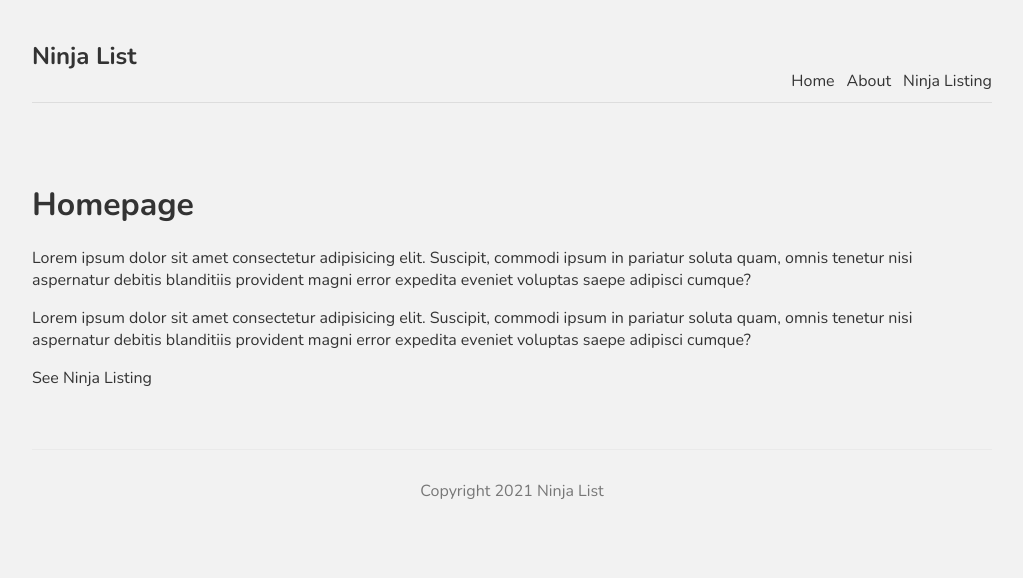
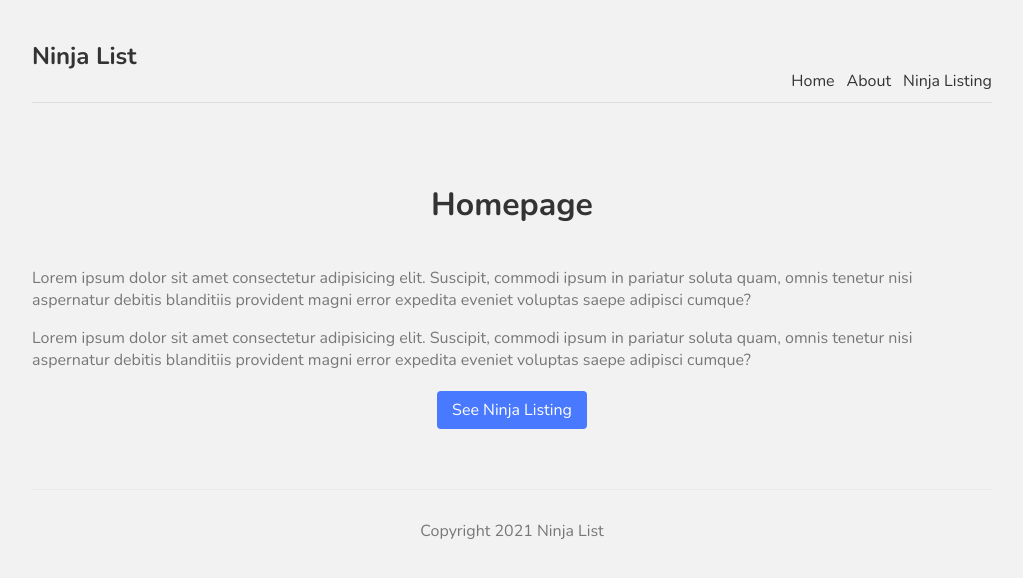
Before and after one commit to developer-junaid/NextJs-Tutorial, a Next.js app: page / in a window 1280 px wide. Shown: the top 578 px of the page, without its empty margins (128-1151 px from the left). Built offline with nearby package versions, Linux system fonts and the light colour scheme.

Commit message:
added scoped css

```diff
--- a/pages/index.js
+++ b/pages/index.js
@@ -5,7 +5,7 @@
 import Footer from "../components/Footer";
 import Navbar from "../components/Navbar";
 
-// Styles
+// Styles for this page
 import styles from "../styles/Home.module.css";
 
 // Link
@@ -14,21 +14,21 @@
 export default function Home() {
   return (
     <div>
-      <h1>Homepage</h1>
-      <p>
+      <h1 className={styles.title}>Homepage</h1>
+      <p className={styles.text}>
         Lorem ipsum dolor sit amet consectetur adipisicing elit. Suscipit,
         commodi ipsum in pariatur soluta quam, omnis tenetur nisi aspernatur
         debitis blanditiis provident magni error expedita eveniet voluptas saepe
         adipisci cumque?
       </p>
-      <p>
+      <p className={styles.text}>
         Lorem ipsum dolor sit amet consectetur adipisicing elit. Suscipit,
         commodi ipsum in pariatur soluta quam, omnis tenetur nisi aspernatur
         debitis blanditiis provident magni error expedita eveniet voluptas saepe
         adipisci cumque?
       </p>
       <Link href="/ninjas">
-        <a>See Ninja Listing</a>
+        <a className={styles.btn}>See Ninja Listing</a>
       </Link>
     </div>
   );
--- a/styles/Home.module.css
+++ b/styles/Home.module.css
@@ -1,121 +1,20 @@
-.container {
-  min-height: 100vh;
-  padding: 0 0.5rem;
-  display: flex;
-  flex-direction: column;
-  justify-content: center;
-  align-items: center;
-  height: 100vh;
-}
-
-.main {
-  padding: 5rem 0;
-  flex: 1;
-  display: flex;
-  flex-direction: column;
-  justify-content: center;
-  align-items: center;
-}
-
-.footer {
-  width: 100%;
-  height: 100px;
-  border-top: 1px solid #eaeaea;
-  display: flex;
-  justify-content: center;
-  align-items: center;
-}
-
-.footer a {
-  display: flex;
-  justify-content: center;
-  align-items: center;
-  flex-grow: 1;
-}
-
-.title a {
-  color: #0070f3;
-  text-decoration: none;
-}
-
-.title a:hover,
-.title a:focus,
-.title a:active {
-  text-decoration: underline;
-}
-
 .title {
-  margin: 0;
-  line-height: 1.15;
-  font-size: 4rem;
-}
-
-.title,
-.description {
+  color: #333;
+  padding-bottom: 20px;
   text-align: center;
 }
 
-.description {
-  line-height: 1.5;
-  font-size: 1.5rem;
+.text {
+  color: #777;
 }
 
-.code {
-  background: #fafafa;
-  border-radius: 5px;
-  padding: 0.75rem;
-  font-size: 1.1rem;
-  font-family: Menlo, Monaco, Lucida Console, Liberation Mono, DejaVu Sans Mono,
-    Bitstream Vera Sans Mono, Courier New, monospace;
+.btn {
+  display: block;
+  width: 150px;
+  padding: 8px 0;
+  margin: 20px auto;
+  background-color: #4979ff;
+  border-radius: 4px;
+  text-align: center;
+  color: white;
 }
-
-.grid {
-  display: flex;
-  align-items: center;
-  justify-content: center;
-  flex-wrap: wrap;
-  max-width: 800px;
-  margin-top: 3rem;
-}
-
-.card {
-  margin: 1rem;
-  padding: 1.5rem;
-  text-align: left;
-  color: inherit;
-  text-decoration: none;
-  border: 1px solid #eaeaea;
-  border-radius: 10px;
-  transition: color 0.15s ease, border-color 0.15s ease;
-  width: 45%;
-}
-
-.card:hover,
-.card:focus,
-.card:active {
-  color: #0070f3;
-  border-color: #0070f3;
-}
-
-.card h2 {
-  margin: 0 0 1rem 0;
-  font-size: 1.5rem;
-}
-
-.card p {
-  margin: 0;
-  font-size: 1.25rem;
-  line-height: 1.5;
-}
-
-.logo {
-  height: 1em;
-  margin-left: 0.5rem;
-}
-
-@media (max-width: 600px) {
-  .grid {
-    width: 100%;
-    flex-direction: column;
-  }
-}
```
Also changed, not shown: styles/Ninjas.module.css (added).
